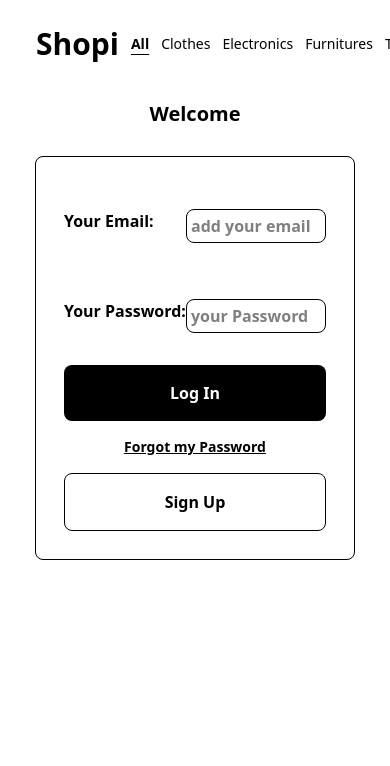
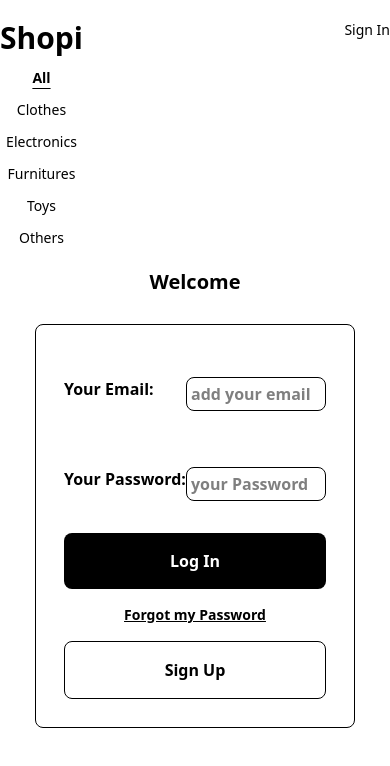
Before and after one commit to SmatamorosN04/Store_with_React, a React (Vite) app: page / in a window 390 px wide. Shown: the top 766 px of the page. Built offline with nearby package versions, Linux system fonts and the light colour scheme; no server answers.

Commit message:
responsive design applied

```diff
--- a/src/Components/Card/index.jsx
+++ b/src/Components/Card/index.jsx
@@ -37,7 +37,7 @@ const Card = (data) => {
     }
     return(
     <div
-        className='bg-white cursor-pointer w-56 h-60 rounded-lg'
+        className='bg-gray-200 cursor-pointer w-56 h-60 rounded-lg'
         onClick={() => showProduct(data.data)}>
         <figure className='relative mb-2 w-full h-4/5'>
             <span className='absolute bottom-0 left-0 bg-white/60 rounded-lg text-black text-xs m-2 px-3 py-0.5'>{data.data.category.name}</span>
--- a/src/Components/CheckoutSideMenu/index.jsx
+++ b/src/Components/CheckoutSideMenu/index.jsx
@@ -26,7 +26,7 @@ const CheckoutSideMenu = () => {
 
     return(
         <aside
-            className={`${context.isCheckoutSideMenuOpen ? 'flex' : 'hidden'} w-87.5 top-17 h-[calc(100vh-68px)] flex-col fixed right-0 border border-black rounded-lg bg-white`}>
+            className={`${context.isCheckoutSideMenuOpen ? 'flex' : 'hidden'} h-full w-full flex-col fixed top-0 z-200 border border-black sm:rounded-lg bg-white sm:w-87.5 sm:top-17 sm:h-[calc(100vh-68px)] sm:flex-col sm:fixed sm:right-0  `}>
             <div className='flex justify-between items-center p-6'>
                 <h2 className='font-medium text-xl'>My order</h2>
                 <XCircleIcon  onClick={() => context.closeCheckoutSideMenu()} className="size-6 text-black hover:cursor-pointer" />
--- a/src/Components/Layout/index.jsx
+++ b/src/Components/Layout/index.jsx
@@ -1,6 +1,6 @@
 const layout = ({ children }) => {
     return(
-        <div className=' flex flex-col items-center mt-25 font-bold'>
+        <div className=' flex flex-col items-center mt-5 sm:mt-25 font-bold '>
             {children}
         </div>
     )
--- a/src/Components/Navbar/index.jsx
+++ b/src/Components/Navbar/index.jsx
@@ -10,8 +10,8 @@ const NavBar = () => {
 
 
     return (
-        <nav className="flex justify-between items-center fixed z-10 top-0 w-full py-6 px-9 text-sm font-light">
-            <ul className='flex items-center gap-3'>
+        <nav className="flex flex-row  text-sm font-light justify-between w-full items-start relative z-10 top-0   sm:items-center  pt-5 sm:px-5 ">
+            <ul className='flex flex-col sm:flex-row items-center gap-3'>
                 <li className="font-semibold text-3xl">
                     <NavLink to='/'>
                         Shopi
@@ -68,7 +68,7 @@ const NavBar = () => {
             </ul>
             {
                 userContext.isLoggedIn && userContext.user? (
-                    <ul className='flex items-center gap-3'>
+                    <ul className='flex flex-col sm:flex-row items-center gap-5'>
                         <li className='text-black/60'>
                             {userContext.user.email}
                         </li>
@@ -88,7 +88,7 @@ const NavBar = () => {
                         </li>
                     </ul>
                 ) : (
-                    <ul className='flex items-center gap-3'>
+                    <ul className='flex flex-col sm:flex-row items-center gap-3'>
                         <li>
                             <NavLink to='/sign-in' className={({isActive}) => isActive ? activeStyle : undefined}>
                                 Sign In
--- a/src/Components/ProductDetail/index.jsx
+++ b/src/Components/ProductDetail/index.jsx
@@ -7,7 +7,7 @@ const ProductDetail = () => {
 
     return(
         <aside
-            className={`${context.isProductDetailOpen ? 'flex' : 'hidden'} w-87.5 top-17 h-[calc(100vh-68px)] flex-col fixed right-0 border border-black rounded-lg bg-white`}>
+            className={`${context.isProductDetailOpen ? 'flex' : 'hidden'} h-full w-full flex-col fixed top-0 z-200 border border-black sm:rounded-lg bg-white sm:w-87.5 sm:top-17 sm:h-[calc(100vh-68px)] sm:flex-col sm:fixed sm:right-0 sm:border `}>
         <div className='flex justify-between items-center p-6'>
             <h2 className='font-medium text-xl'>Detail</h2>
             <XCircleIcon  onClick={() => context.closeProductDetail()} className="size-6 text-black hover:cursor-pointer" />
--- a/src/Pages/App/App.jsx
+++ b/src/Pages/App/App.jsx
@@ -51,8 +51,8 @@ const userContext = useContext(UserContext)
 <ShoppingCartProvider>
   <BrowserRouter>
     <UserProvider>
+      <NavBar/>
       <AppRoutes/>
-      <NavBar/>
       <CheckoutSideMenu/>
     </UserProvider>
   </BrowserRouter>
--- a/src/Pages/Home/Index.jsx
+++ b/src/Pages/Home/Index.jsx
@@ -23,7 +23,7 @@ function Home() {
 
     return (
         <Layout>
-            <div className='flex items-center justify-center relative w-80 mb-4'>
+            <div className='flex items-center justify-center relative w-80 mb-6'>
                 <h1 className='font-medium text-xl'>Exclusive Products</h1>
             </div>
             <input
@@ -31,7 +31,7 @@ function Home() {
                 placeholder='Search a product'
                 className='rounded-lg border border-black w-80 p-4 mb-4 focus:outline-none'
                 onChange={(event) => context.setSearchByTitle(event.target.value)} />
-            <div className='grid gap-4 grid-cols-4 w-full max-w-screen-lg'>
+            <div className='grid gap-4 grid-cols-1 sm:w-full sm:max-w-screen-lg sm:grid-cols-4'>
                 {renderView()}
             </div>
             <ProductDetail />
```
